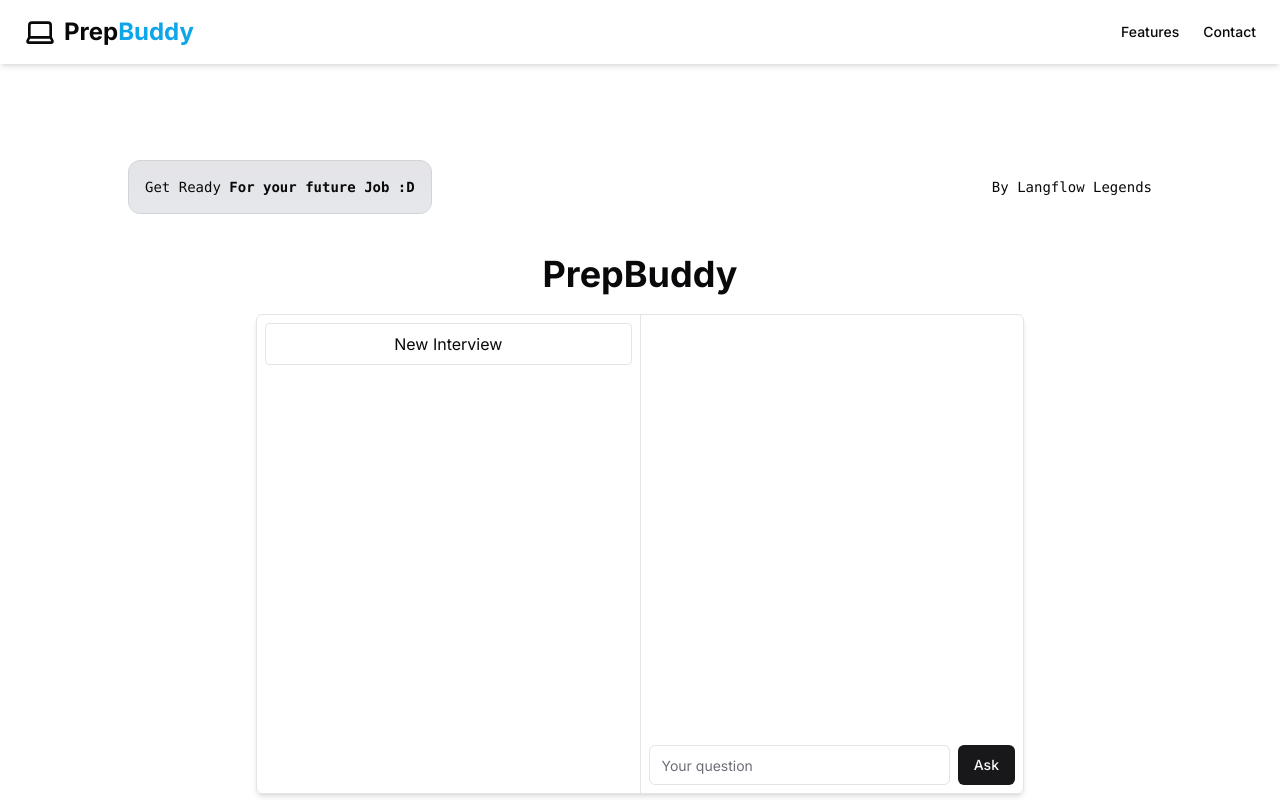
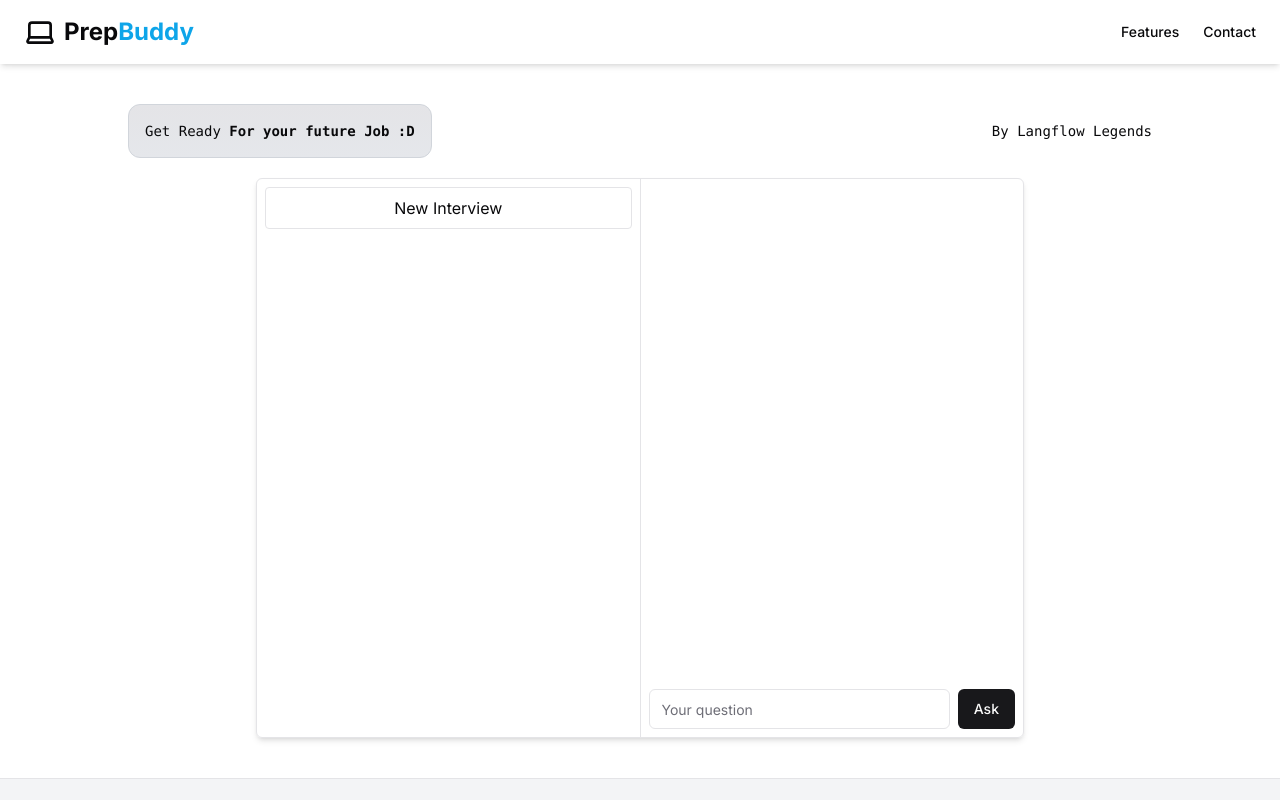
Before and after one commit to insoftai/insoft-prepbuddy, a Next.js app: page /chat in a window 1280 px wide. Shown: the top 800 px of the page. Built offline with nearby package versions, Linux system fonts and the light colour scheme.

Commit message:
chore: update header

```diff
--- a/app/chat/page.tsx
+++ b/app/chat/page.tsx
@@ -1,4 +1,4 @@
-import React from 'react'
+import React from "react";
 import {
   ResizableHandle,
   ResizablePanel,
@@ -9,7 +9,7 @@ import {
 
 export default function Page() {
   return (
-    <main className="flex min-h-screen flex-col items-center p-24">
+    <main className="flex flex-col items-center py-10">
       <div className="z-10 w-full max-w-5xl items-center justify-between font-mono text-sm lg:flex">
         <p className="fixed left-0 top-0 flex w-full justify-center border-b border-gray-300 bg-gradient-to-b from-zinc-200 pb-6 pt-8 backdrop-blur-2xl dark:border-neutral-800 dark:bg-zinc-800/30 dark:from-inherit lg:static lg:w-auto  lg:rounded-xl lg:border lg:bg-gray-200 lg:p-4 lg:dark:bg-zinc-800/30">
           Get Ready&nbsp;
@@ -26,10 +26,8 @@ export default function Page() {
           </a>
         </div>
       </div>
-      <div className="mt-10">
-        <h1 className="text-4xl text-center font-bold mb-5">PrepBuddy</h1>
-
-        <div className="w-[60vw] h-[60vh] border rounded-md shadow-md">
+      <div className="mt-5">
+        <div className="w-[60vw] h-[70vh] border rounded-md shadow-md">
           <ResizablePanelGroup direction="horizontal">
             <ResizablePanel className="p-2">
               <div className="border py-2 px-4 text-center rounded-sm hover:cursor-pointer">
@@ -48,5 +46,5 @@ export default function Page() {
         </div>
       </div>
     </main>
-  )
+  );
 }
--- a/components/Header.tsx
+++ b/components/Header.tsx
@@ -5,7 +5,7 @@ export function Header() {
   return (
     <header className="sticky top-0 z-50 px-4 lg:px-6 h-16 flex items-center bg-white shadow-md">
       <Link
-        href="#"
+        href="/"
         className="flex items-center justify-center"
         prefetch={false}
       >
@@ -16,13 +16,13 @@ export function Header() {
       </Link>
       <nav className="ml-auto flex gap-4 sm:gap-6">
         <a
-          href="#features"
+          href="/#features"
           className="text-sm font-medium hover:underline underline-offset-4"
         >
           Features
         </a>
         <a
-          href="#contact"
+          href="/#contact"
           className="text-sm font-medium hover:underline underline-offset-4"
         >
           Contact
```
Lines whose indentation alone changed are shown as unchanged.
